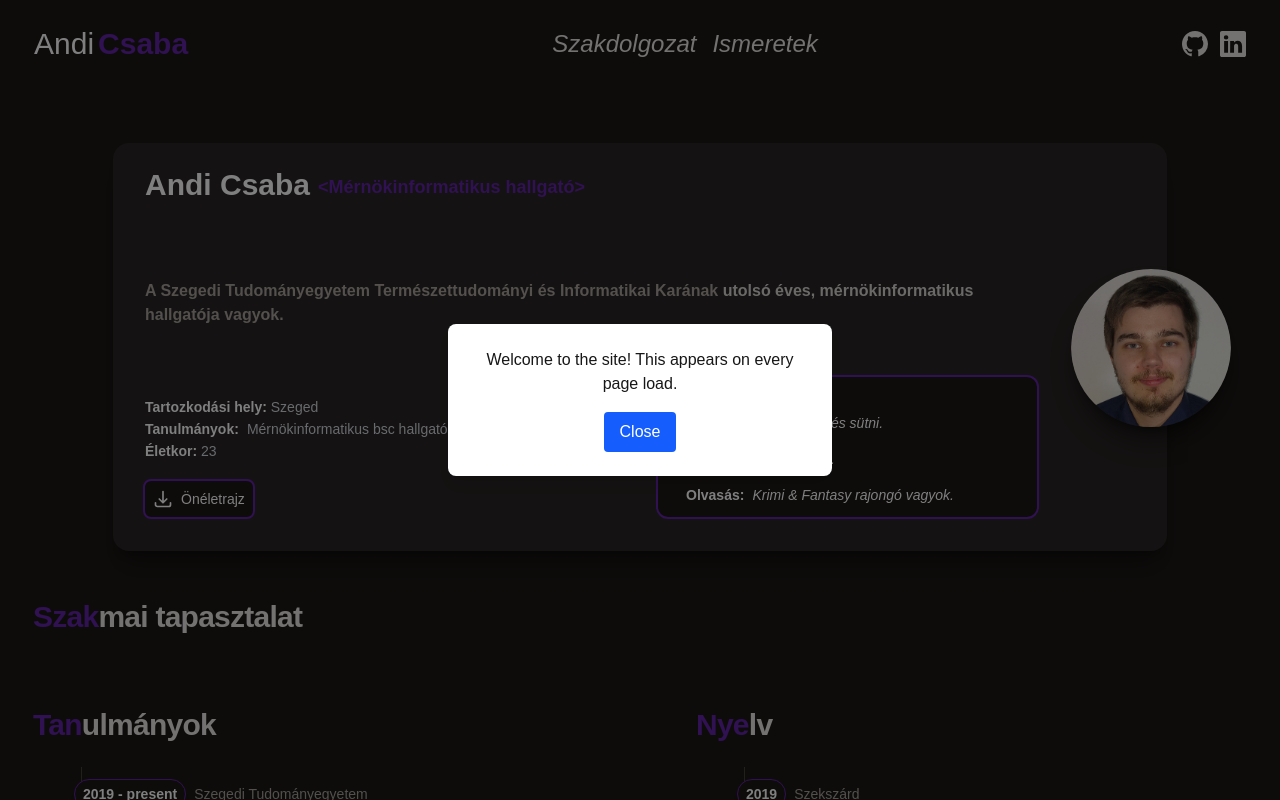
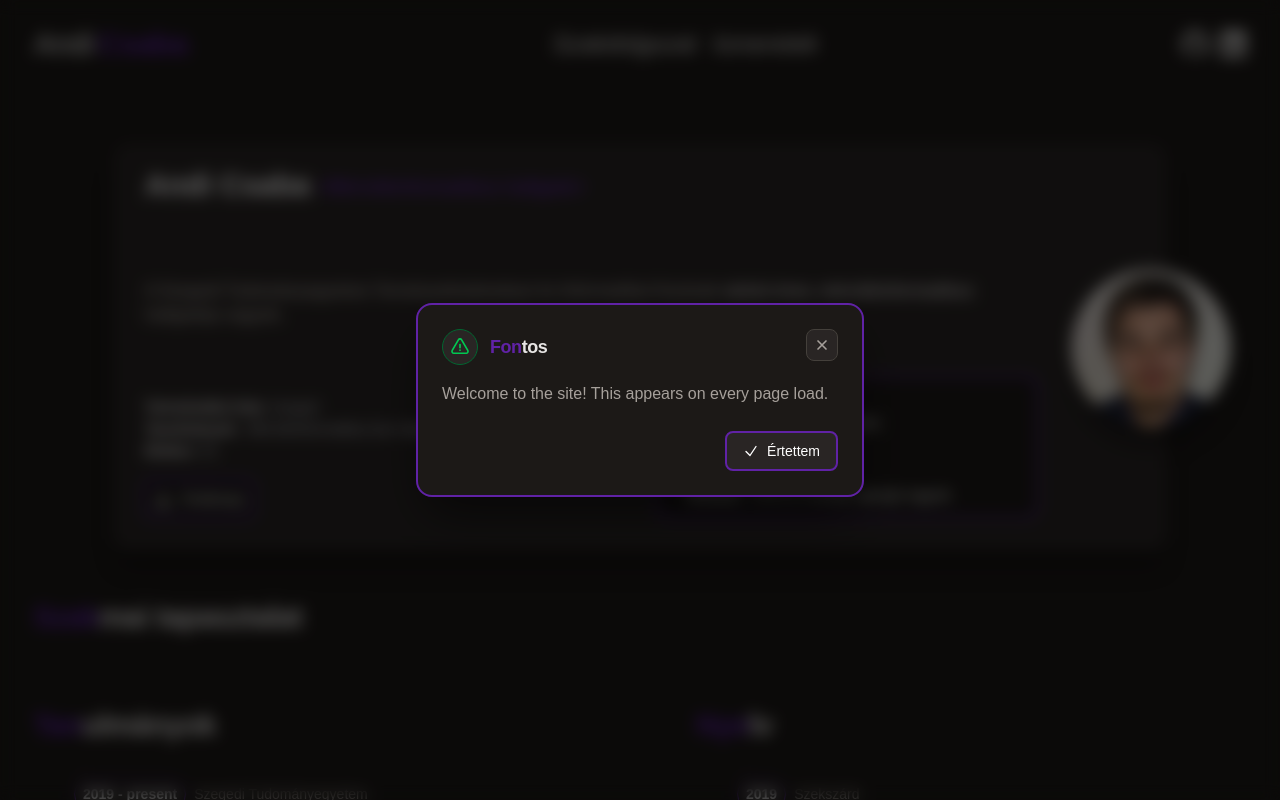
Before and after one commit to CsabaAndi/BrewlessPub, a Next.js app in the folder frontend/: page / in a window 1280 px wide. Shown: the top 800 px of the page. Built offline with nearby package versions, Linux system fonts and the light colour scheme.

Commit message:
updated popup code

```diff
--- a/frontend/src/components/Popup.tsx
+++ b/frontend/src/components/Popup.tsx
@@ -7,25 +7,86 @@ type PopupProps = {
 };
 
 export default function Popup({ message }: PopupProps) {
+    const [mounted, setMounted] = useState(false);
     const [visible, setVisible] = useState(false);
 
     useEffect(() => {
-        // Show popup when the component mounts (page opens)
-        setVisible(true);
+        setMounted(true);
+        const t = setTimeout(() => setVisible(true), 10);
+        return () => clearTimeout(t);
     }, []);
 
-    if (!visible) return null;
+    const handleClose = () => {
+        setVisible(false);
+        setTimeout(() => setMounted(false), 300);
+    };
+
+    if (!mounted) return null;
 
     return (
-        <div className="fixed inset-0 flex items-center justify-center bg-black/50 z-50">
-            <div className="bg-white p-6 rounded-lg shadow-lg max-w-sm text-center">
-                <p className="mb-4">{message}</p>
-                <button
-                    className="px-4 py-2 bg-blue-600 text-white rounded hover:bg-blue-700"
-                    onClick={() => setVisible(false)}
-                >
-                    Close
-                </button>
+        <div
+            className={`fixed inset-0 z-50 flex items-center justify-center px-4
+                        bg-black/60 backdrop-blur-sm
+                        transition-opacity duration-300
+                        ${visible ? 'opacity-100' : 'opacity-0 pointer-events-none'}`}
+            onClick={handleClose}
+        >
+            <div
+                className={`relative w-full max-w-md rounded-2xl border-2 border-green-900 bg-stone-900
+                            p-6 shadow-2xl shadow-black/60
+                            transition-all duration-300
+                            ${visible ? 'scale-100 opacity-100' : 'scale-95 opacity-0'}`}
+                id="colored-border"
+                onClick={e => e.stopPropagation()}
+            >
+                <div className='flex items-start justify-between gap-x-4 mb-4'>
+                    <div className='flex items-center gap-x-3'>
+                        <span className='flex shrink-0 items-center justify-center w-9 h-9 rounded-full border border-green-800 bg-stone-800'>
+                            <svg xmlns="http://www.w3.org/2000/svg" fill="none" viewBox="0 0 24 24"
+                                strokeWidth="2" stroke="currentColor"
+                                className="w-5 h-5 text-green-500">
+                                <path strokeLinecap="round" strokeLinejoin="round"
+                                    d="M12 9v3.75m-9.303 3.376c-.866 1.5.217 3.374 1.948 3.374h14.71c1.73 0 2.813-1.874 1.948-3.374L13.949 3.378c-.866-1.5-3.032-1.5-3.898 0L2.697 16.126ZM12 15.75h.007v.008H12v-.008Z" />
+                            </svg>
+                        </span>
+                        <h2 className='text-base sm:text-lg font-extrabold tracking-tight text-stone-200'>
+                            <span className='text-green-600' id="colored-text">Fon</span>
+                            tos
+                        </h2>
+                    </div>
+
+                    <button
+                        onClick={handleClose}
+                        aria-label="Close"
+                        className='flex shrink-0 items-center justify-center w-8 h-8 rounded-lg
+                                   border border-stone-700 bg-stone-800 text-stone-400
+                                   hover:border-green-800 hover:text-stone-200
+                                   transition-colors duration-150'
+                    >
+                        <svg xmlns="http://www.w3.org/2000/svg" fill="none" viewBox="0 0 24 24"
+                            strokeWidth="2.5" stroke="currentColor" className="w-4 h-4">
+                            <path strokeLinecap="round" strokeLinejoin="round" d="M6 18 18 6M6 6l12 12" />
+                        </svg>
+                    </button>
+                </div>
+                <p className='text-sm sm:text-base text-stone-400 leading-relaxed mb-6'>
+                    {message}
+                </p>
+                <div className='flex justify-end'>
+                    <button
+                        onClick={handleClose}
+                        className='flex items-center gap-x-2 rounded-lg border-2 border-green-900
+                                   bg-stone-800 px-4 py-2 text-sm font-medium text-white
+                                   hover:bg-stone-700 transition-colors duration-150'
+                        id="colored-border"
+                    >
+                        <svg xmlns="http://www.w3.org/2000/svg" fill="none" viewBox="0 0 24 24"
+                            strokeWidth="2" stroke="currentColor" className="w-4 h-4">
+                            <path strokeLinecap="round" strokeLinejoin="round" d="m4.5 12.75 6 6 9-13.5" />
+                        </svg>
+                        Értettem
+                    </button>
+                </div>
             </div>
         </div>
     );
```
